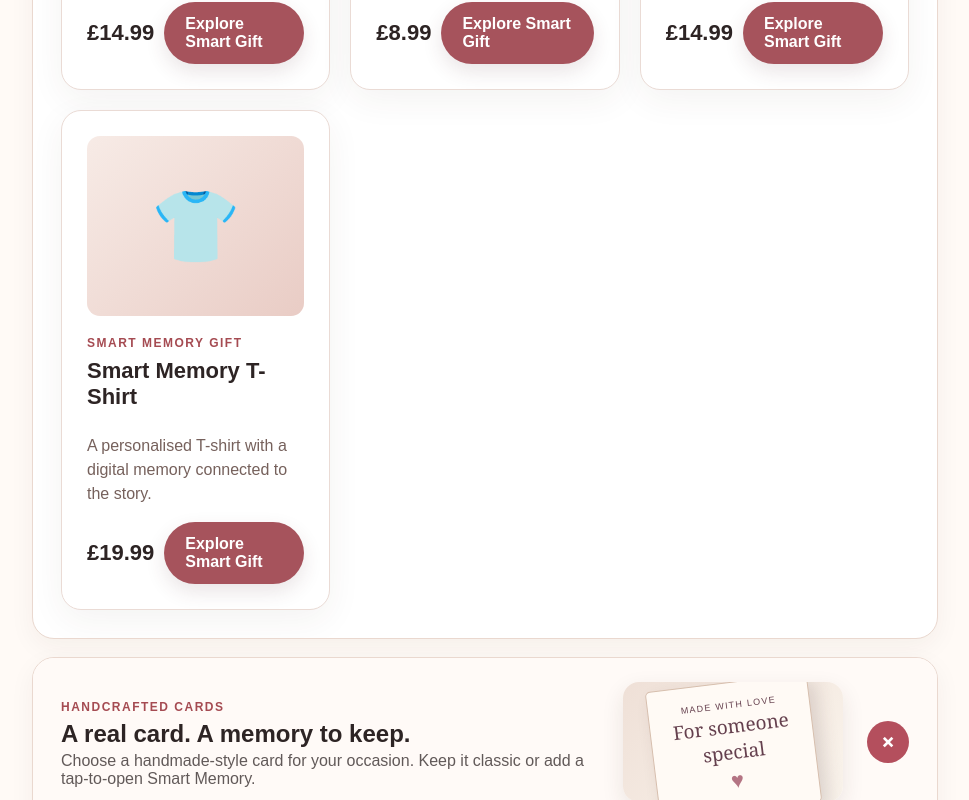
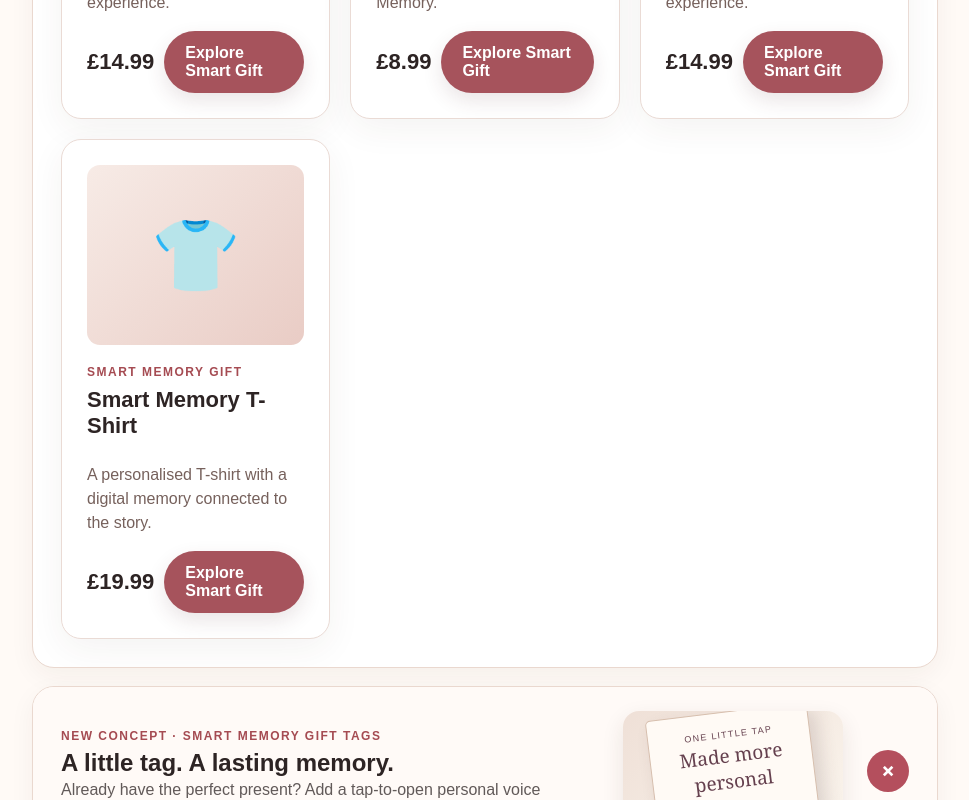
Before and after one commit to jorjuel/smart-memories, a Next.js app: page /shop in a window 1280 px wide. Shown: the part 2000-2800 px from the top of the page, without its empty margins (155-1124 px from the left). Built offline with nearby package versions, Linux system fonts and the light colour scheme; no server answers.

Commit message:
Expose standalone memory gift tag collection prominently in the Smart Memories shop

```diff
--- a/app/shop/page.tsx
+++ b/app/shop/page.tsx
@@ -202,7 +202,7 @@ export default async function Shop({
       <p className="lead">
         {occasion
           ? `We’ve selected personalised gifts that work especially well for ${occasion}.`
-          : 'Explore personalised gifts, handcrafted cards with optional NFC memories, bundles and corporate gifting.'}
+          : 'Explore personalised gifts, handcrafted cards with optional NFC memories, standalone Memory Gift Tags, bundles and corporate gifting.'}
       </p>
 
       {occasion && (
@@ -333,6 +333,53 @@ export default async function Shop({
                 />
               ))}
             </div>
+          </div>
+        </details>
+
+        {/* ==========================================
+            STANDALONE MEMORY GIFT TAGS
+            ========================================== */}
+
+        <details className="shopAccordionItem" open>
+          <summary className="shopAccordionSummary">
+            <div className="shopAccordionText">
+              <span className="eyebrow">NEW CONCEPT · SMART MEMORY GIFT TAGS</span>
+              <h2>A little tag. A lasting memory.</h2>
+              <p>
+                Already have the perfect present? Add a tap-to-open personal
+                voice message, photo and memory with a separate gift tag.
+              </p>
+            </div>
+            <div className="shopAccordionVisual smHandcraftedShopPreview" aria-hidden="true">
+              <div className="smHandcraftedShopPaper">
+                <span>ONE LITTLE TAP</span>
+                <strong>Made more personal</strong>
+                <span className="smHandcraftedShopHeart">♡</span>
+              </div>
+            </div>
+            <span className="shopAccordionArrow">+</span>
+          </summary>
+          <div className="shopAccordionContent">
+            <div className="smHandcraftedShopOptions">
+              <article className="card smHandcraftedShopOption">
+                <span className="eyebrow">STANDALONE MEMORY TAG</span>
+                <h3>Everyday Memory Tag</h3>
+                <p>Attach to a present you bought elsewhere. One thoughtful tap opens the personal memory.</p>
+                <strong>Proposed £8.95</strong>
+                <Link className="btn small" href="/gift-tags">Discover Memory Gift Tags</Link>
+              </article>
+              <article className="card smHandcraftedShopOption smHandcraftedShopOptionSmart">
+                <span className="eyebrow">KEEP IT FOREVER</span>
+                <h3>Keepsake Memory Tag</h3>
+                <p>A more durable tag designed to stay with the recipient after their present has been opened.</p>
+                <strong>Proposed £11.95</strong>
+                <Link className="btn small" href="/gift-tags">Explore tag options</Link>
+              </article>
+            </div>
+            <p className="smHandcraftedShopNote">
+              Gift tags are in development. Prices and materials are provisional.
+              Checkout and activation are not yet enabled.
+            </p>
           </div>
         </details>
 
```
